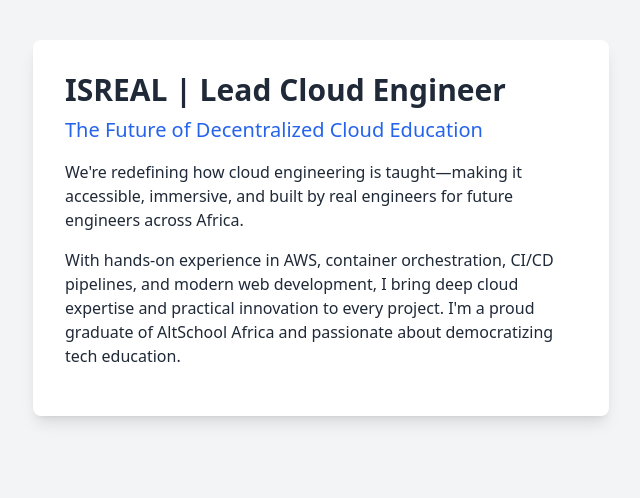
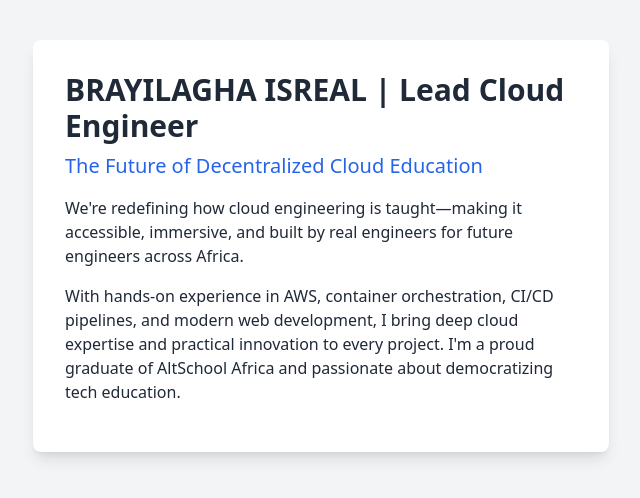
Before and after one commit to BIT-29/Israel-exam-project, a website: page public/index.html in a window 1280 px wide. Shown: the whole page, without its empty margins (319-959 px from the left). Drawn offline with nearby package versions, Linux system fonts and the light colour scheme.

Commit message:
modifed html file

```diff
--- a/public/index.html
+++ b/public/index.html
@@ -7,7 +7,7 @@
 </head>
 <body class="bg-gray-100 text-gray-800 p-10 font-sans animate-fadeIn">
   <div class="max-w-xl mx-auto bg-white shadow-lg p-8 rounded-lg">
-    <h1 class="text-3xl font-bold mb-2">ISREAL | Lead Cloud Engineer</h1>
+    <h1 class="text-3xl font-bold mb-2">BRAYILAGHA ISREAL | Lead Cloud Engineer</h1>
     <h2 class="text-xl text-blue-600 mb-4">The Future of Decentralized Cloud Education</h2>
     <p class="mb-4">We're redefining how cloud engineering is taught—making it accessible, immersive, and built by real engineers for future engineers across Africa.</p>
     <p class="mb-4">With hands-on experience in AWS, container orchestration, CI/CD pipelines, and modern web development, I bring deep cloud expertise and practical innovation to every project. I'm a proud graduate of AltSchool Africa and passionate about democratizing tech education.</p>
```
